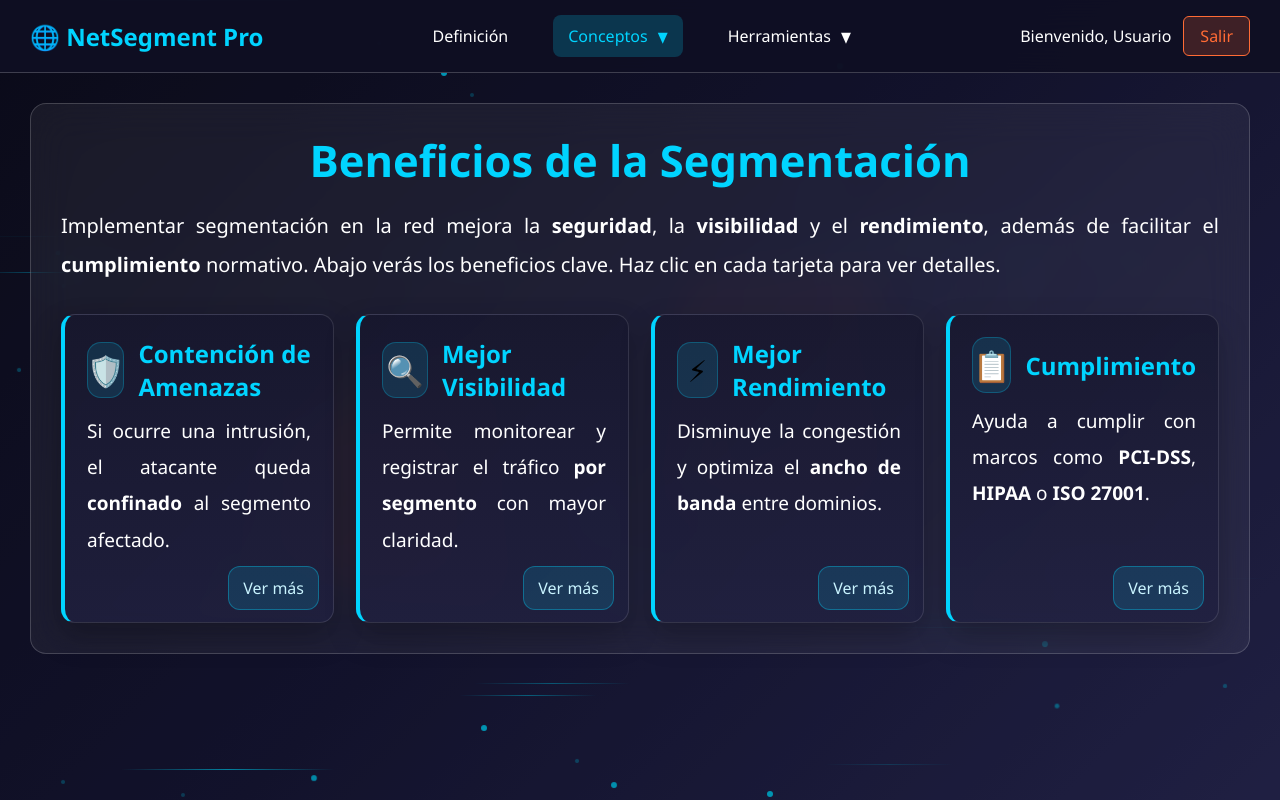
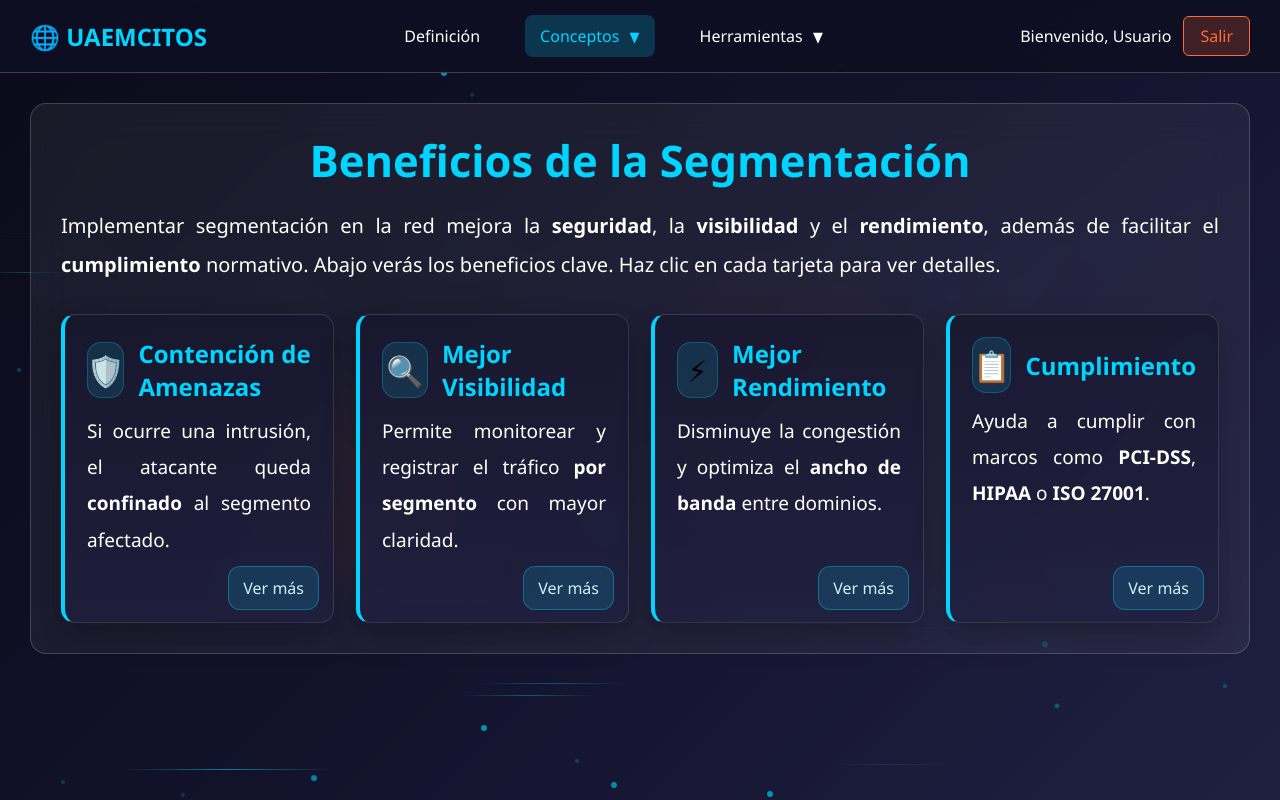
Before and after one commit to JuaMGLz/Subneting, a plain HTML site: page frontend/pages/beneficios.html in a window 1280 px wide. Drawn offline with Linux system fonts and the light colour scheme.

```diff
--- a/frontend/pages/beneficios.html
+++ b/frontend/pages/beneficios.html
@@ -26,7 +26,7 @@
         <!-- NAV -->
         <nav class="navbar">
             <div class="navbar-content">
-                <div class="logo" aria-label="NetSegment Pro">🌐 NetSegment Pro</div>
+                <div class="logo" aria-label="NetSegment Pro">🌐 UAEMCITOS</div>
 
                 <div class="nav-menu" role="menubar">
                     <div class="nav-item" role="none">
```
Also changed, not shown: frontend/pages/implementacion.html (+1 -1 lines).
